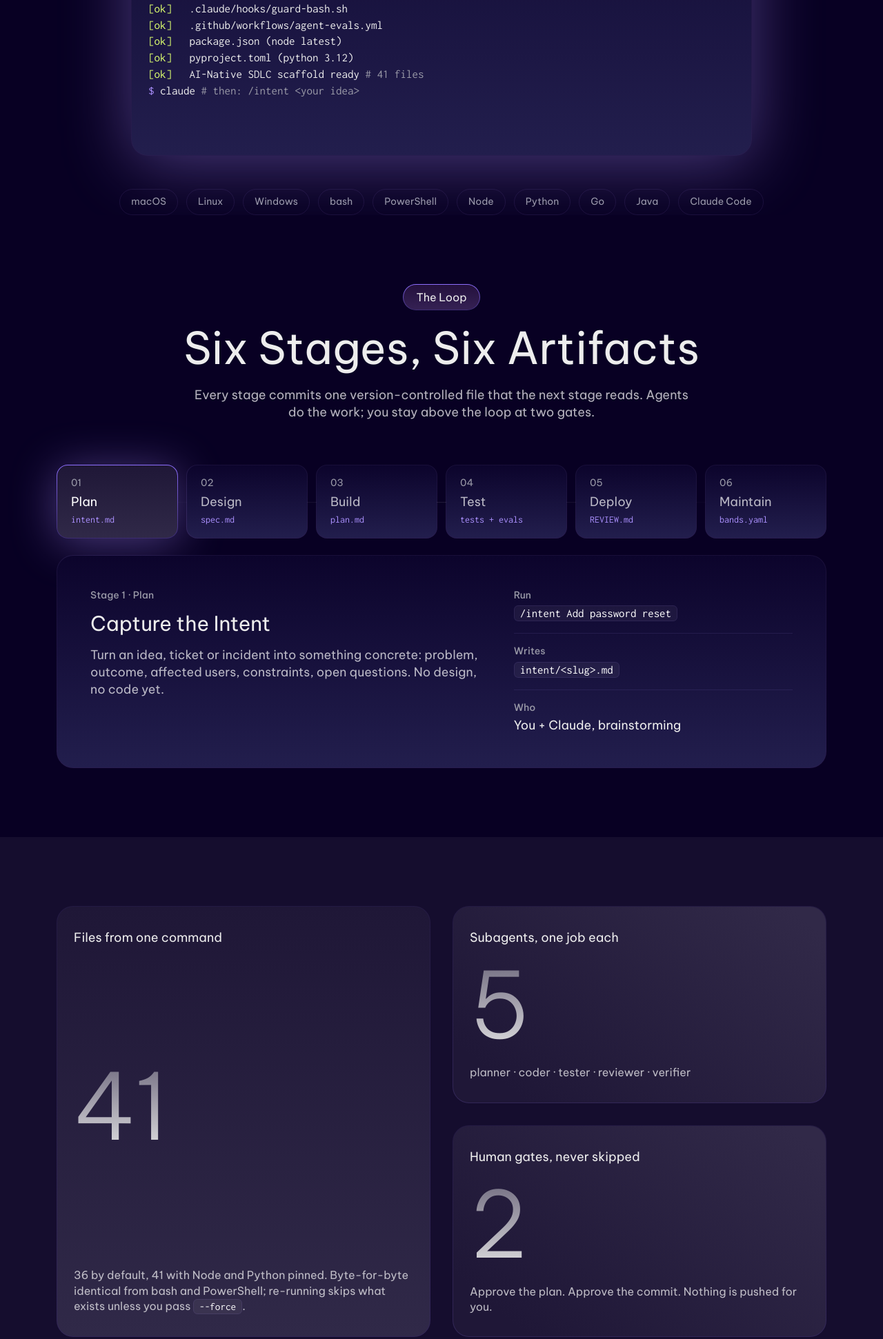
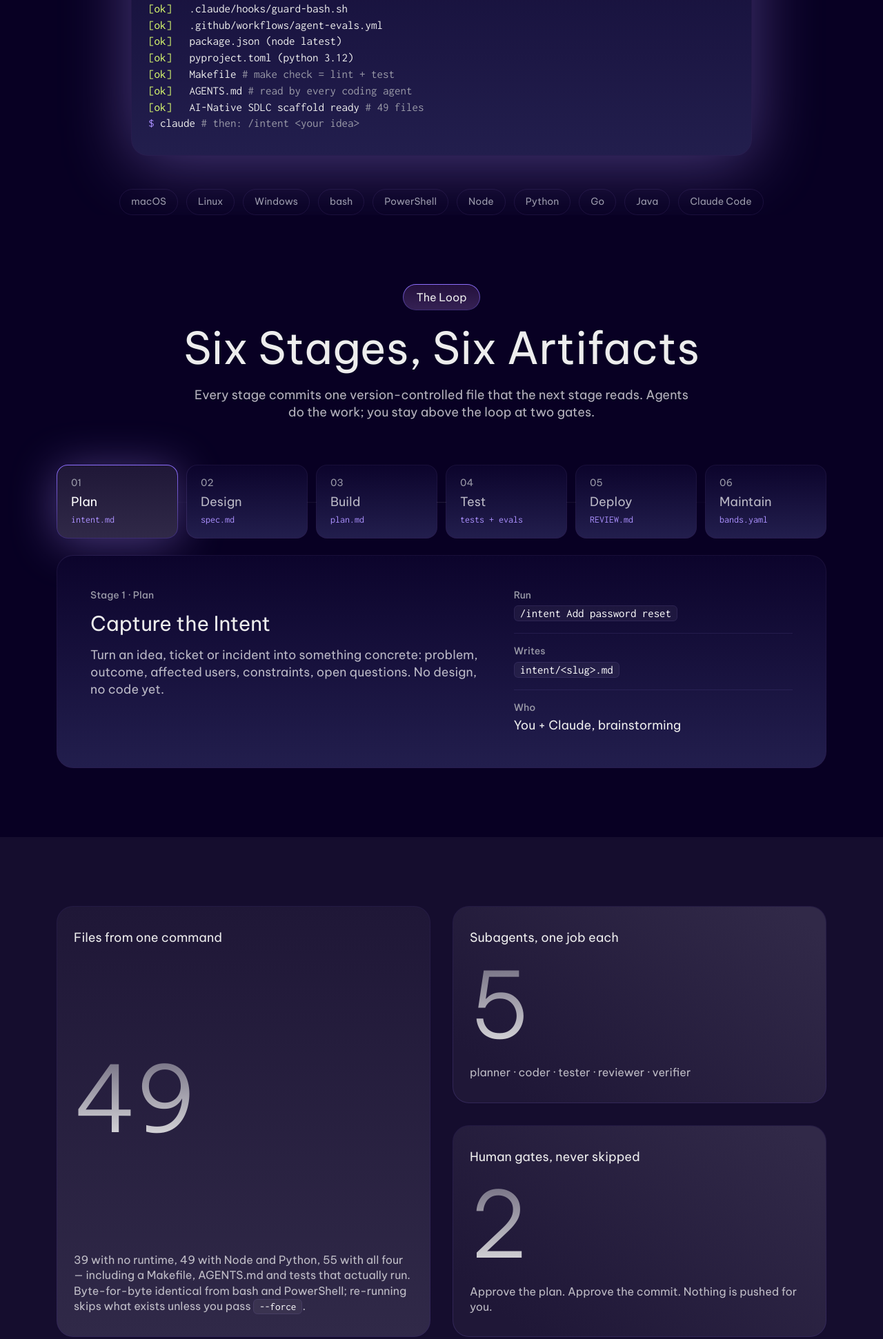
Before and after one commit to Niseel/ai-sdlc-starter, a plain HTML site: page index.html in a window 1280 px wide. Shown: the part 1107-3049 px from the top of the page at 69% size. Drawn offline with Linux system fonts and the light colour scheme; no server answers.

Commit message:
chore: bump to 0.2.0 and refresh the landing page numbers

```diff
--- a/index.html
+++ b/index.html
@@ -114,7 +114,9 @@
 <span class="t-line"><span class="ok">[ok]</span>   .github/workflows/agent-evals.yml</span>
 <span class="t-line"><span class="ok">[ok]</span>   package.json (node latest)</span>
 <span class="t-line"><span class="ok">[ok]</span>   pyproject.toml (python 3.12)</span>
-<span class="t-line"><span class="ok">[ok]</span>   AI-Native SDLC scaffold ready <span class="comment"># 41 files</span></span>
+<span class="t-line"><span class="ok">[ok]</span>   Makefile <span class="comment"># make check = lint + test</span></span>
+<span class="t-line"><span class="ok">[ok]</span>   AGENTS.md <span class="comment"># read by every coding agent</span></span>
+<span class="t-line"><span class="ok">[ok]</span>   AI-Native SDLC scaffold ready <span class="comment"># 49 files</span></span>
 <span class="t-line"><span class="prompt">$</span> claude <span class="comment"># then: /intent &lt;your idea&gt;</span><span class="caret" aria-hidden="true"></span></span></code></pre>
         </div>
       </div>
@@ -237,8 +239,8 @@
         <div class="bento">
           <article class="card bento__big reveal">
             <p class="stat__label"><span class="en">Files from one command</span><span class="vi">File từ một lệnh duy nhất</span></p>
-            <p class="stat__value"><span class="num" data-count="41">41</span></p>
-            <p class="stat__note"><span class="en">36 by default, 41 with Node and Python pinned. Byte-for-byte identical from bash and PowerShell; re-running skips what exists unless you pass <code class="code-inline">--force</code>.</span><span class="vi">Mặc định 36 file, 41 file khi ghim Node và Python. Bash và PowerShell cho ra giống hệt từng byte; chạy lại sẽ bỏ qua file đã có, trừ khi dùng <code class="code-inline">--force</code>.</span></p>
+            <p class="stat__value"><span class="num" data-count="49">49</span></p>
+            <p class="stat__note"><span class="en">39 with no runtime, 49 with Node and Python, 55 with all four — including a Makefile, AGENTS.md and tests that actually run. Byte-for-byte identical from bash and PowerShell; re-running skips what exists unless you pass <code class="code-inline">--force</code>.</span><span class="vi">39 file khi không chọn runtime, 49 file với Node và Python, 55 file với cả bốn — gồm Makefile, AGENTS.md và test chạy thật. Bash và PowerShell cho ra giống hệt từng byte; chạy lại sẽ bỏ qua file đã có, trừ khi dùng <code class="code-inline">--force</code>.</span></p>
           </article>
           <article class="card card--angled reveal">
             <p class="stat__label"><span class="en">Subagents, one job each</span><span class="vi">Subagent, mỗi con một việc</span></p>
@@ -371,6 +373,8 @@
 ├── <span class="tree__dir">docs/</span>              <span class="comment">#   guide, ADRs, runbooks</span>
 ├── <span class="tree__dir">.github/workflows/</span> <span class="comment">#   evals + review CI</span>
 ├── CLAUDE.md          <span class="comment">#   agent day-one context</span>
+├── AGENTS.md          <span class="comment">#   same contract, every agent</span>
+├── Makefile           <span class="comment">#   make check = the gate</span>
 └── <span class="tree__dir">.claude/</span>
     ├── <span class="tree__dir">agents/</span>        <span class="comment"># 5 subagents</span>
     ├── <span class="tree__dir">skills/</span>        <span class="comment"># /intent /spec /feature</span>
```
Also changed, not shown: README.md, 3 other files.
